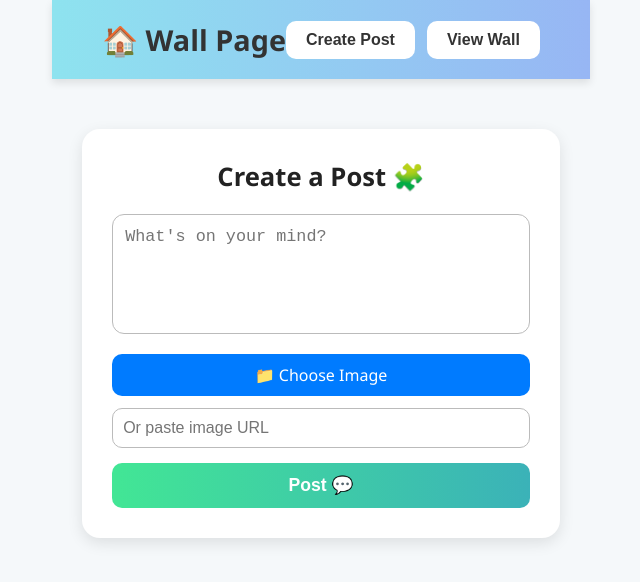
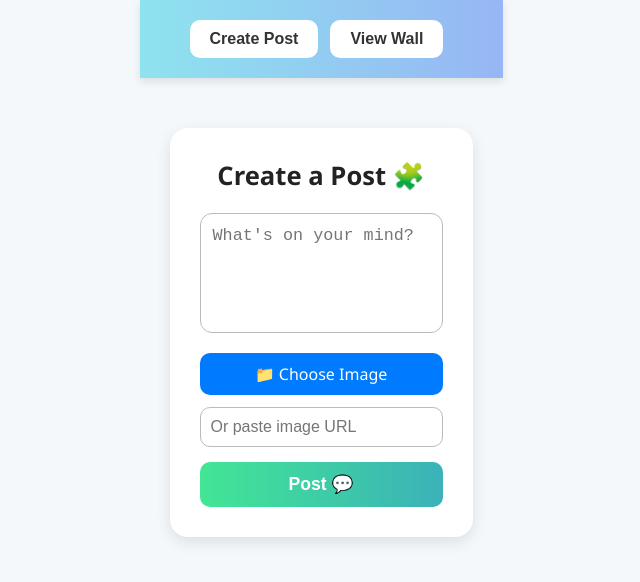
Before and after one commit to Hasitha-Kaluarachchi/Social-Media-Post-Builder-Feed-Prototype, a React (Vite) app: page / in a window 1280 px wide. Shown: the top 582 px of the page, without its empty margins (319-959 px from the left). Built offline with nearby package versions, Linux system fonts and the light colour scheme.

Commit message:
Update App.jsx

```diff
--- a/src/App.jsx
+++ b/src/App.jsx
@@ -17,7 +17,7 @@ const App = () => {
   return (
     <div className="app">
       <header className="header">
-        <h1>🏠 Wall Page</h1>
+
         <nav>
           <button onClick={() => setShowWall(false)}>Create Post</button>
           <button onClick={() => setShowWall(true)}>View Wall</button>
```
